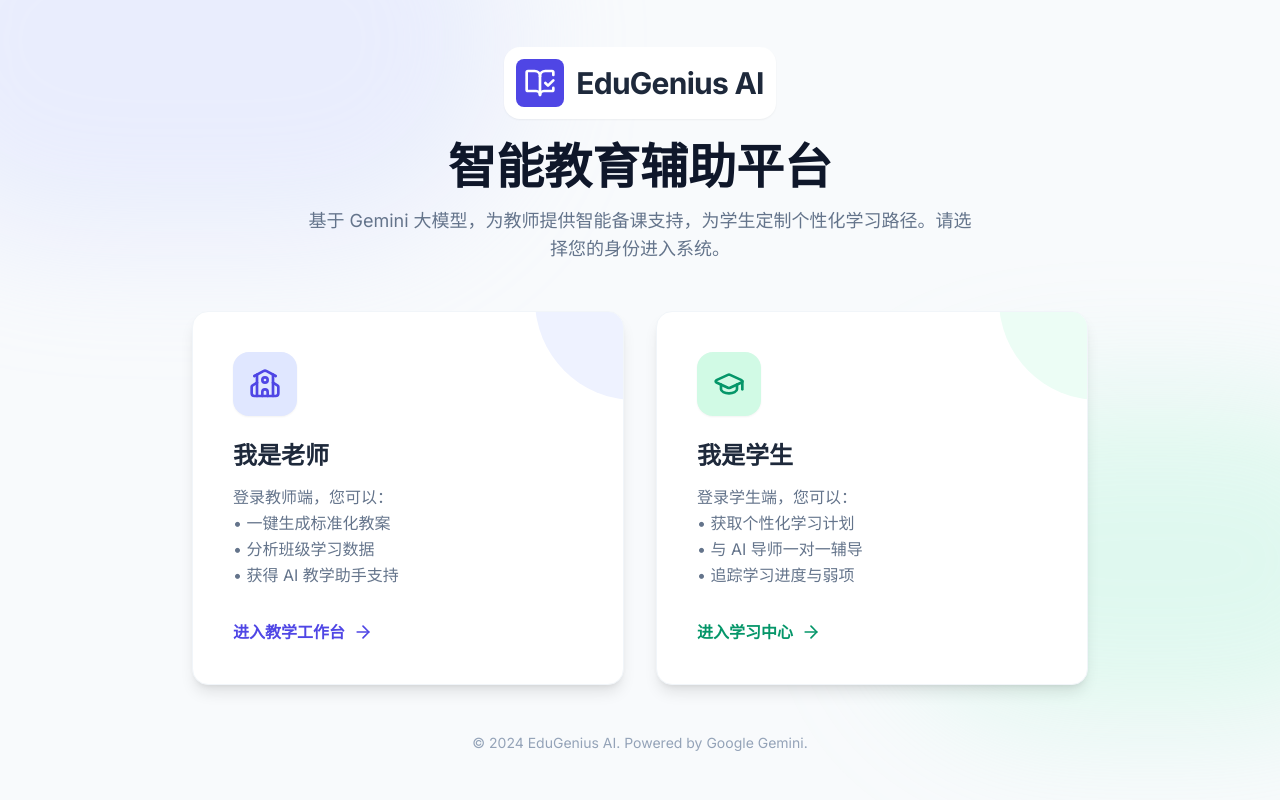
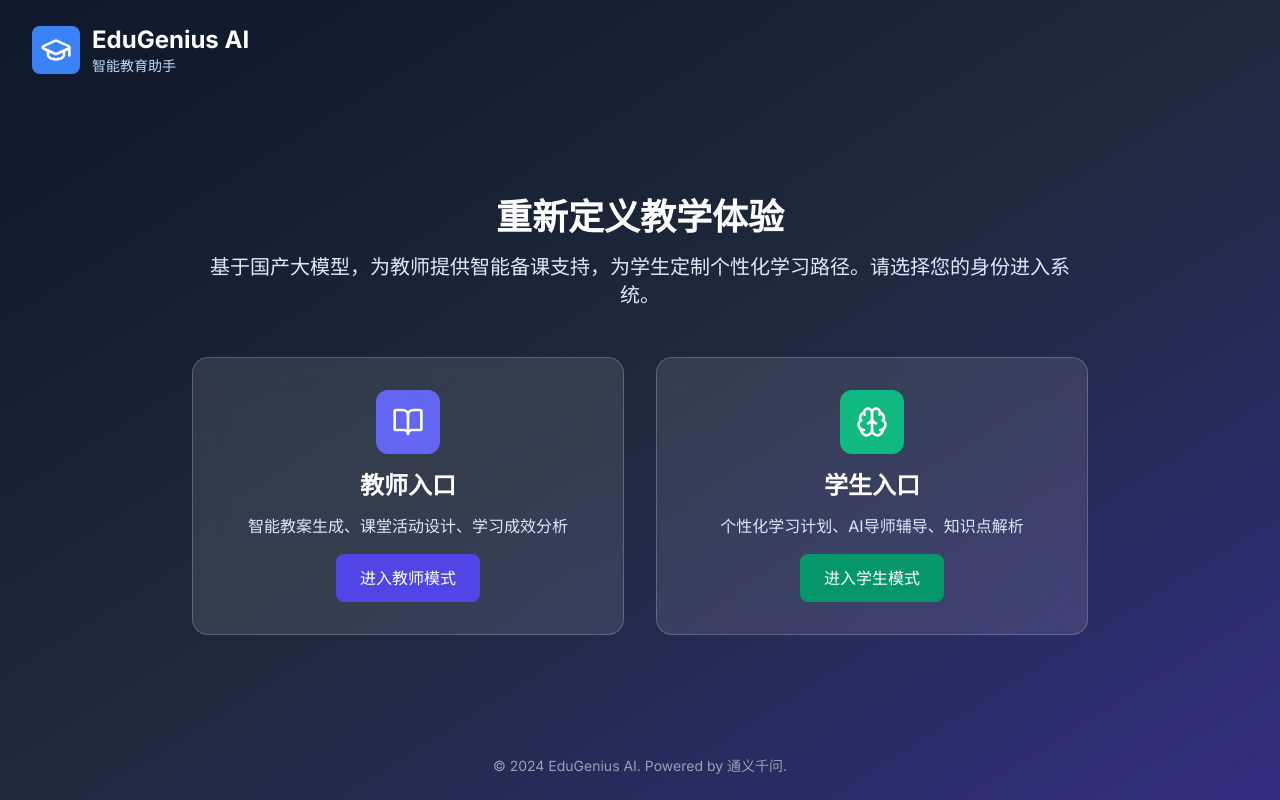
Before and after one commit to wuyifan-code/EduGenius-AI-, a React (Vite) app: page / in a window 1280 px wide. Built offline with nearby package versions, Linux system fonts and the light colour scheme; no server answers.

Commit message:
Replace Gemini service with Qwen integration

```diff
--- a/components/LoginScreen.tsx
+++ b/components/LoginScreen.tsx
@@ -1,88 +1,76 @@
 import React from 'react';
-import { UserRole } from '../types';
-import { GraduationCap, School, ArrowRight, BookOpenCheck } from 'lucide-react';
+import { GraduationCap, User, BookOpen, Brain } from 'lucide-react';
 
 interface LoginScreenProps {
-  onLogin: (role: UserRole) => void;
+  onSelectRole: (role: 'teacher' | 'student') => void;
 }
 
-export const LoginScreen: React.FC<LoginScreenProps> = ({ onLogin }) => {
+export const LoginScreen: React.FC<LoginScreenProps> = ({ onSelectRole }) => {
   return (
-    <div className="min-h-screen bg-slate-50 flex items-center justify-center p-6 relative overflow-hidden">
-      {/* Background decoration */}
-      <div className="absolute top-0 left-0 w-full h-full overflow-hidden z-0">
-        <div className="absolute -top-[20%] -left-[10%] w-[50%] h-[50%] bg-indigo-200/30 rounded-full blur-3xl"></div>
-        <div className="absolute bottom-[10%] -right-[10%] w-[40%] h-[40%] bg-emerald-200/30 rounded-full blur-3xl"></div>
+    <div className="min-h-screen bg-gradient-to-br from-slate-900 via-slate-800 to-indigo-900 text-white flex flex-col">
+      {/* Header */}
+      <header className="py-6 px-8 flex justify-between items-center">
+        <div className="flex items-center gap-3">
+          <div className="bg-blue-500 p-2 rounded-lg">
+            <GraduationCap className="w-8 h-8" />
           </div>
+          <div>
+            <h1 className="text-2xl font-bold">EduGenius AI</h1>
+            <p className="text-blue-200 text-sm">智能教育助手</p>
+          </div>
+        </div>
+      </header>
 
-      <div className="relative z-10 max-w-5xl w-full">
-        <div className="text-center mb-12">
-          <div className="inline-flex items-center justify-center p-3 bg-white rounded-2xl shadow-sm mb-6">
-            <div className="bg-indigo-600 p-2 rounded-lg mr-3">
-              <BookOpenCheck className="w-8 h-8 text-white" />
-            </div>
-            <span className="text-3xl font-bold text-slate-800 tracking-tight">EduGenius AI</span>
-          </div>
-          <h1 className="text-4xl md:text-5xl font-bold text-slate-900 mb-4">智能教育辅助平台</h1>
-          <p className="text-lg text-slate-500 max-w-2xl mx-auto">
-            基于 Gemini 大模型，为教师提供智能备课支持，为学生定制个性化学习路径。请选择您的身份进入系统。
+      {/* Main content */}
+      <main className="flex-1 flex flex-col items-center justify-center px-4">
+        <div className="max-w-4xl w-full text-center">
+          <h2 className="text-4xl font-bold mb-4">重新定义教学体验</h2>
+          <p className="text-xl text-blue-100 mb-12">
+            基于国产大模型，为教师提供智能备课支持，为学生定制个性化学习路径。请选择您的身份进入系统。
           </p>
-        </div>
 
-        <div className="grid grid-cols-1 md:grid-cols-2 gap-8 max-w-4xl mx-auto">
+          <div className="grid md:grid-cols-2 gap-8">
             {/* Teacher Card */}
             <div
-            onClick={() => onLogin(UserRole.TEACHER)}
-            className="group bg-white rounded-2xl p-8 md:p-10 shadow-lg hover:shadow-2xl hover:shadow-indigo-200/50 border border-slate-100 cursor-pointer transition-all duration-300 transform hover:-translate-y-1 relative overflow-hidden"
+              className="bg-white/10 backdrop-blur-lg rounded-2xl p-8 border border-white/20 hover:bg-white/15 transition-all cursor-pointer"
+              onClick={() => onSelectRole('teacher')}
             >
-            <div className="absolute top-0 right-0 w-32 h-32 bg-indigo-50 rounded-bl-[100px] -mr-10 -mt-10 transition-transform group-hover:scale-110"></div>
-
-            <div className="relative z-10">
-              <div className="w-16 h-16 bg-indigo-100 text-indigo-600 rounded-2xl flex items-center justify-center mb-6 shadow-sm group-hover:bg-indigo-600 group-hover:text-white transition-colors">
-                <School className="w-8 h-8" />
+              <div className="bg-indigo-500 w-16 h-16 rounded-xl flex items-center justify-center mx-auto mb-4">
+                <BookOpen className="w-8 h-8" />
               </div>
-              <h2 className="text-2xl font-bold text-slate-800 mb-3 group-hover:text-indigo-600 transition-colors">我是老师</h2>
-              <p className="text-slate-500 mb-8 leading-relaxed">
-                登录教师端，您可以：
-                <br/>• 一键生成标准化教案
-                <br/>• 分析班级学习数据
-                <br/>• 获得 AI 教学助手支持
+              <h3 className="text-2xl font-bold mb-3">教师入口</h3>
+              <p className="text-blue-100 mb-4">
+                智能教案生成、课堂活动设计、学习成效分析
               </p>
-              <div className="flex items-center text-indigo-600 font-semibold group-hover:translate-x-2 transition-transform">
-                进入教学工作台 <ArrowRight className="w-5 h-5 ml-2" />
-              </div>
-            </div>
+              <button className="bg-indigo-600 hover:bg-indigo-700 px-6 py-3 rounded-lg font-medium transition-colors">
+                进入教师模式
+              </button>
             </div>
 
             {/* Student Card */}
             <div
-            onClick={() => onLogin(UserRole.STUDENT)}
-            className="group bg-white rounded-2xl p-8 md:p-10 shadow-lg hover:shadow-2xl hover:shadow-emerald-200/50 border border-slate-100 cursor-pointer transition-all duration-300 transform hover:-translate-y-1 relative overflow-hidden"
+              className="bg-white/10 backdrop-blur-lg rounded-2xl p-8 border border-white/20 hover:bg-white/15 transition-all cursor-pointer"
+              onClick={() => onSelectRole('student')}
             >
-            <div className="absolute top-0 right-0 w-32 h-32 bg-emerald-50 rounded-bl-[100px] -mr-10 -mt-10 transition-transform group-hover:scale-110"></div>
-
-            <div className="relative z-10">
-              <div className="w-16 h-16 bg-emerald-100 text-emerald-600 rounded-2xl flex items-center justify-center mb-6 shadow-sm group-hover:bg-emerald-600 group-hover:text-white transition-colors">
-                <GraduationCap className="w-8 h-8" />
+              <div className="bg-emerald-500 w-16 h-16 rounded-xl flex items-center justify-center mx-auto mb-4">
+                <Brain className="w-8 h-8" />
               </div>
-              <h2 className="text-2xl font-bold text-slate-800 mb-3 group-hover:text-emerald-600 transition-colors">我是学生</h2>
-              <p className="text-slate-500 mb-8 leading-relaxed">
-                登录学生端，您可以：
-                <br/>• 获取个性化学习计划
-                <br/>• 与 AI 导师一对一辅导
-                <br/>• 追踪学习进度与弱项
+              <h3 className="text-2xl font-bold mb-3">学生入口</h3>
+              <p className="text-blue-100 mb-4">
+                个性化学习计划、AI导师辅导、知识点解析
               </p>
-              <div className="flex items-center text-emerald-600 font-semibold group-hover:translate-x-2 transition-transform">
-                进入学习中心 <ArrowRight className="w-5 h-5 ml-2" />
+              <button className="bg-emerald-600 hover:bg-emerald-700 px-6 py-3 rounded-lg font-medium transition-colors">
+                进入学生模式
+              </button>
             </div>
           </div>
         </div>
-        </div>
+      </main>
 
-        <div className="mt-12 text-center">
-           <p className="text-slate-400 text-sm">© 2024 EduGenius AI. Powered by Google Gemini.</p>
-        </div>
-      </div>
+      {/* Footer */}
+      <footer className="py-6 text-center text-blue-200">
+        <p className="text-slate-400 text-sm">© 2024 EduGenius AI. Powered by 通义千问.</p>
+      </footer>
     </div>
   );
 };
--- a/package.json
+++ b/package.json
@@ -11,7 +11,6 @@
   "dependencies": {
     "react": "^19.2.4",
     "react-dom": "^19.2.4",
-    "@google/genai": "^1.39.0",
     "lucide-react": "^0.563.0",
     "recharts": "^3.7.0",
     "react-markdown": "9.0.1",
--- a/vite.config.ts
+++ b/vite.config.ts
@@ -1,19 +1,14 @@
 import path from 'path';
-import { defineConfig, loadEnv } from 'vite';
+import { defineConfig } from 'vite';
 import react from '@vitejs/plugin-react';
 
-export default defineConfig(({ mode }) => {
-    const env = loadEnv(mode, '.', '');
+export default defineConfig(() => {
     return {
       server: {
         port: 3000,
         host: '0.0.0.0',
       },
       plugins: [react()],
-      define: {
-        'process.env.API_KEY': JSON.stringify(env.GEMINI_API_KEY),
-        'process.env.GEMINI_API_KEY': JSON.stringify(env.GEMINI_API_KEY)
-      },
       resolve: {
         alias: {
           '@': path.resolve(__dirname, '.'),
```
Also changed, not shown: components/ChatInterface.tsx (+33 -52 lines), metadata.json (+8 -4 lines), services/geminiService.ts (+107 -72 lines), 1 other file (tests, documents, lock files or other folders). Lines whose indentation alone changed are shown as unchanged.
